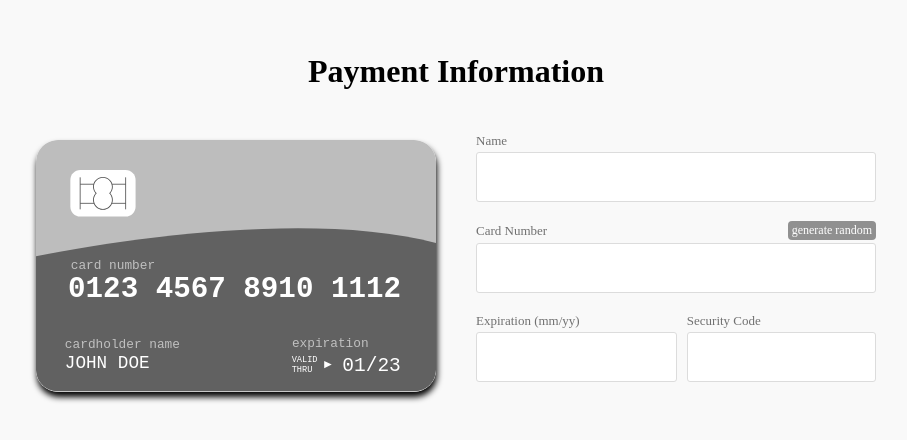
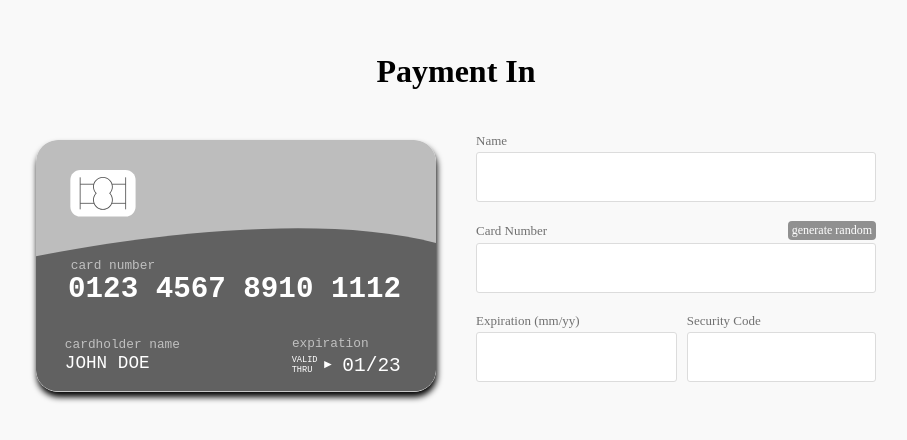
Before and after one commit to melnew142/JACOB, a plain HTML site: page index.html in a window 1280 px wide. Shown: the part 174-614 px from the top of the page, without its empty margins (184-1091 px from the left). Drawn offline with Linux system fonts and the light colour scheme.

Commit message:
index.html

```diff
--- a/index.html
+++ b/index.html
@@ -4,9 +4,8 @@
         <link rel="stylesheet" href="style.css">
    </head>
 <body>
-<script src="scripts.js"></script>
 <div class="payment-title">
-        <h1>Payment Information</h1>
+        <h1>Payment In</h1>
     </div>
     <div class="container preload">
         <div class="creditcard">
@@ -129,6 +128,5 @@
         </div>
     </div>
 <script src="scripts.js"></script>
-
 </body>
 </html>
```
